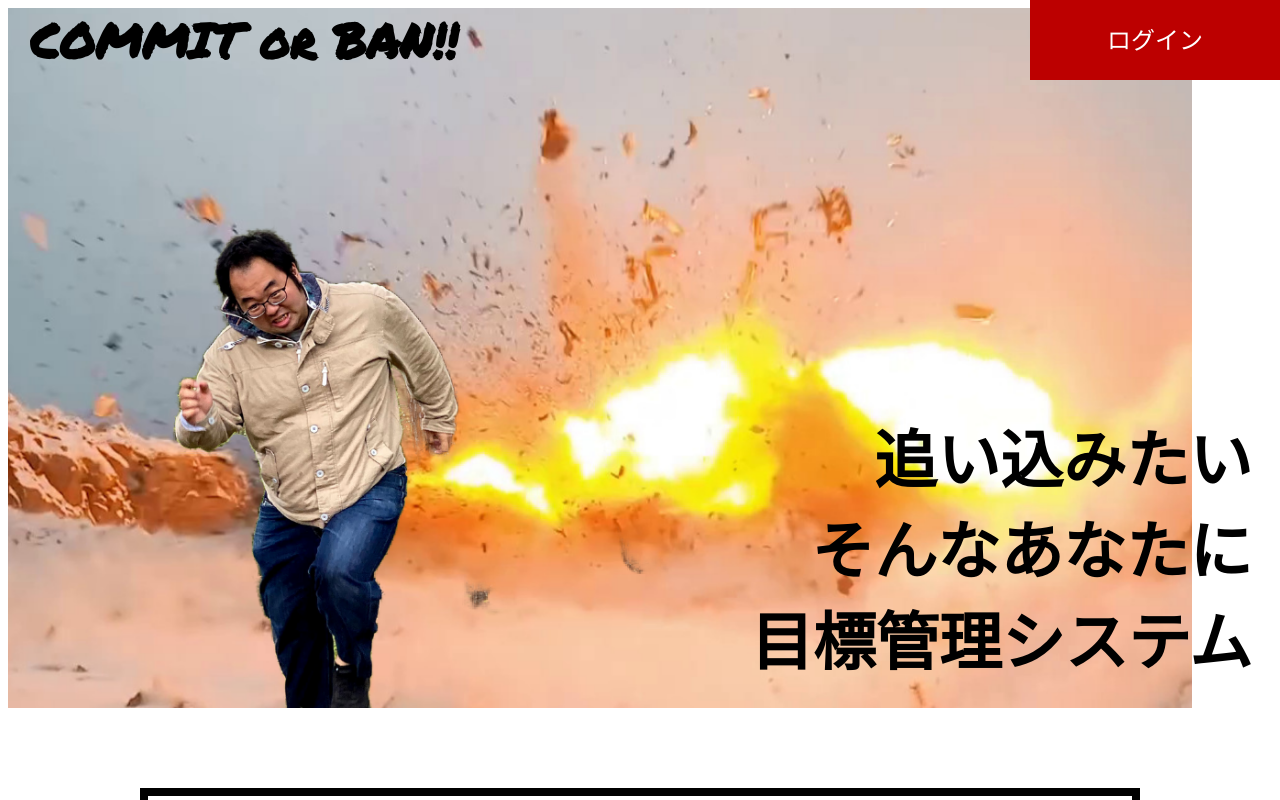
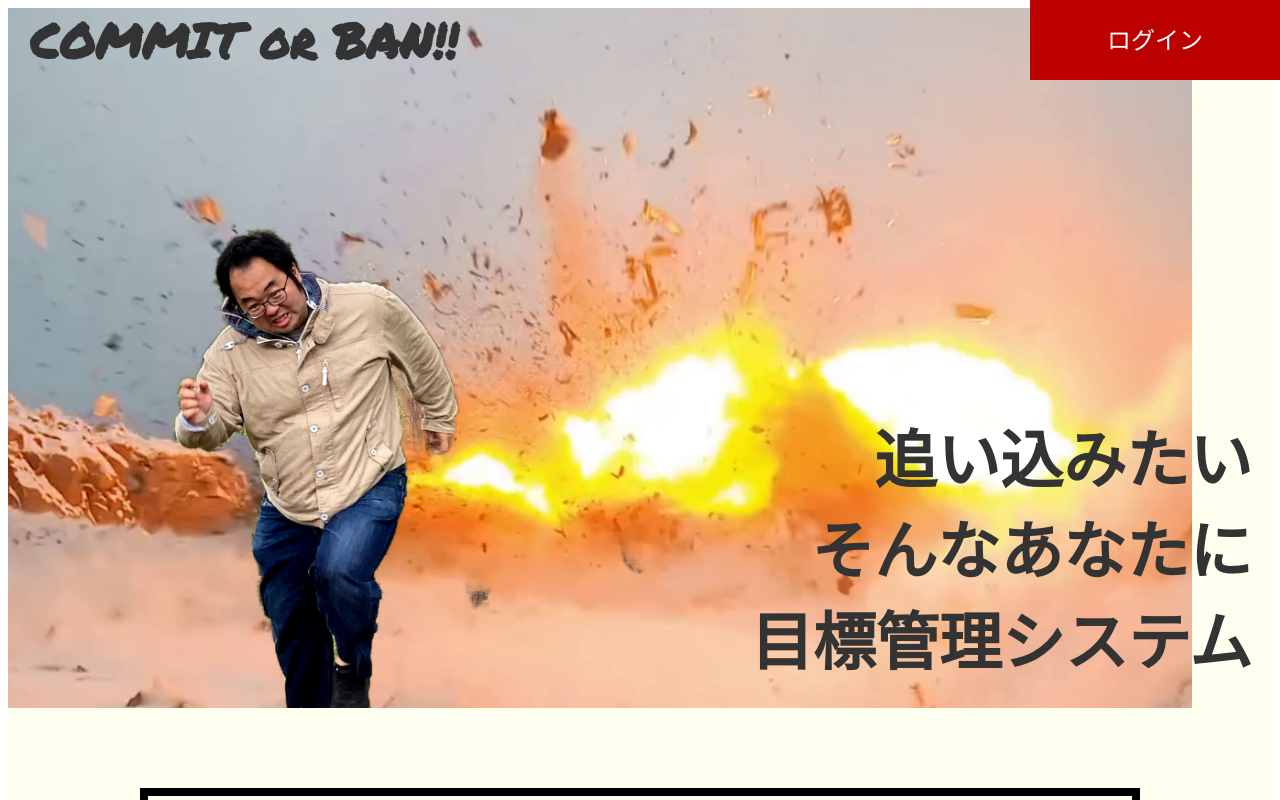
Before and after one commit to rf-castle/CommitOrBan, a Next.js app: page / in a window 1280 px wide. Shown: the top 800 px of the page. Built offline with nearby package versions, Linux system fonts and the light colour scheme.

Commit message:
画像再挿入

```diff
--- a/styles/Top.module.css
+++ b/styles/Top.module.css
@@ -2,6 +2,8 @@
     display: none;
 }
 .topContainer{
+    background-color: #FFFFF0;
+    color: #333;
     overflow: hidden;
 }
 .topContainer p{
```
Also changed, not shown: 1 other file (tests, documents, lock files or other folders).
